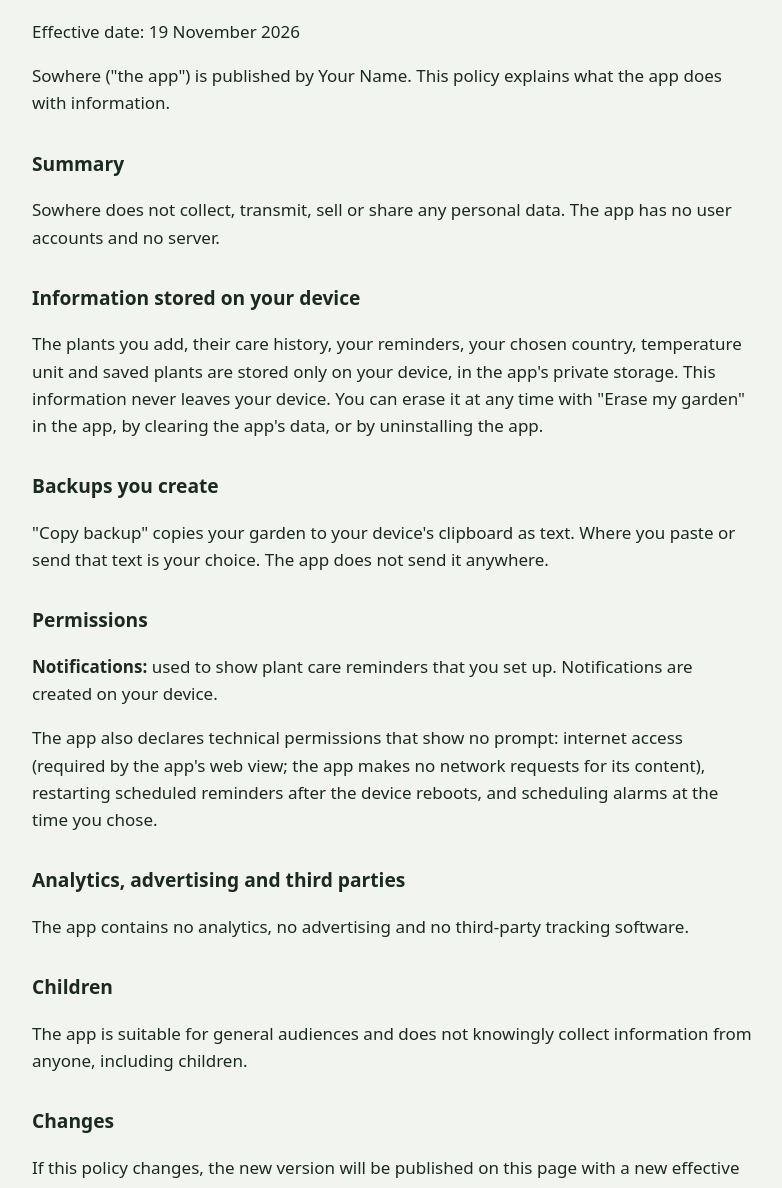
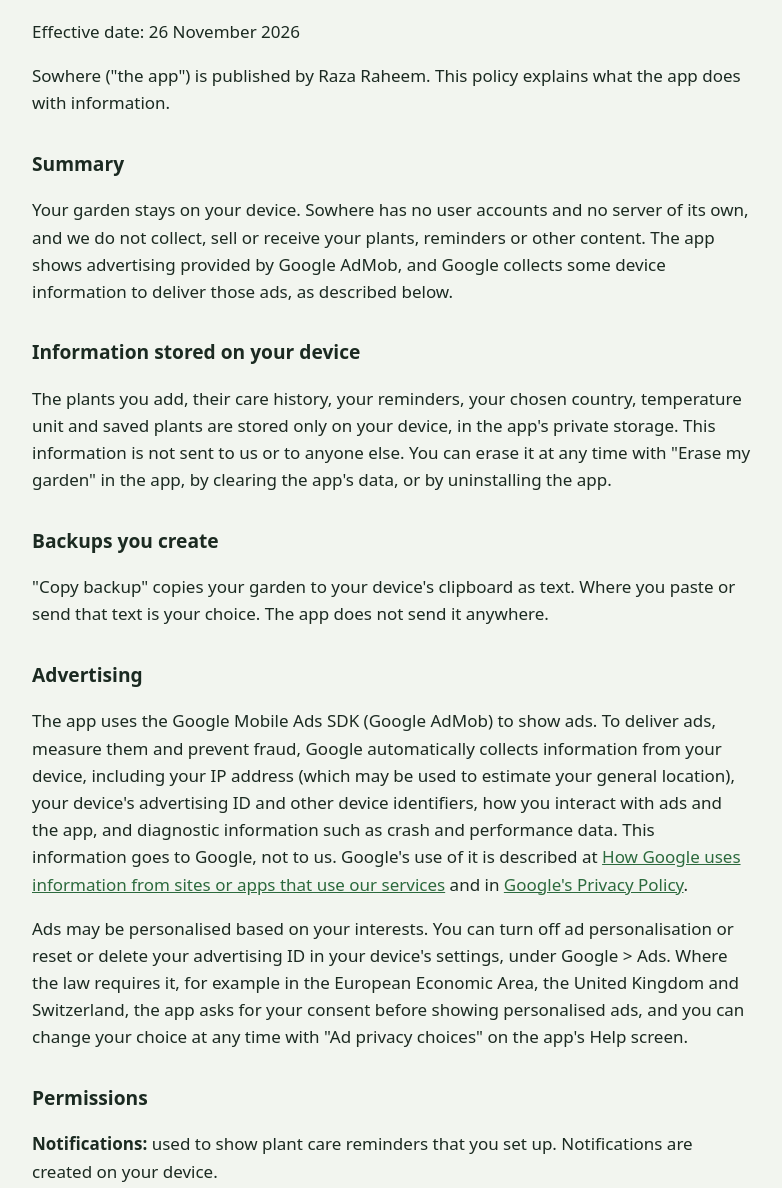
Before and after one commit to razaraheem021/sowhere, a plain HTML site: page privacy.html in a window 1280 px wide. Shown: the part 104-1292 px from the top of the page, without its empty margins (248-1030 px from the left). Drawn offline with Linux system fonts and the light colour scheme.

Commit message:
Revise privacy policy with advertising details
Updated privacy policy to include advertising information and changed effective date.

```diff
--- a/privacy.html
+++ b/privacy.html
@@ -1,25 +1,31 @@
 <!DOCTYPE html>
-<html lang="en"><head><meta charset="utf-8"><meta name="viewport" content="width=device-width, initial-scale=1">
+<html lang="en"><head><meta charset="utf-8">
+<meta http-equiv="Content-Security-Policy" content="default-src 'none'; img-src 'self'; style-src 'unsafe-inline'; base-uri 'none'; form-action 'none'">
+<meta name="referrer" content="strict-origin-when-cross-origin">
+<meta name="viewport" content="width=device-width, initial-scale=1">
 <title>Sowhere privacy policy</title>
-<meta name="description" content="Sowhere collects no personal data. Your garden and reminders are stored only on your device.">
+<meta name="description" content="Sowhere keeps your garden and reminders on your device. Ads are provided by Google AdMob.">
 <style>body{max-width:720px;margin:0 auto;padding:28px 20px 60px;font:17px/1.6 system-ui,"Segoe UI",sans-serif;color:#1b2a21;background:#f2f5ef}h1{font-size:2rem}h2{font-size:1.2rem;margin-top:32px}a{color:#2c6a3d}</style></head>
 <body>
 <h1>Sowhere privacy policy</h1>
-<p>Effective date: 19 November 2026</p>
-<p>Sowhere ("the app") is published by Your Name. This policy explains what the app does with information.</p>
+<p>Effective date: 26 November 2026</p>
+<p>Sowhere ("the app") is published by Raza Raheem. This policy explains what the app does with information.</p>
 <h2>Summary</h2>
-<p>Sowhere does not collect, transmit, sell or share any personal data. The app has no user accounts and no server.</p>
+<p>Your garden stays on your device. Sowhere has no user accounts and no server of its own, and we do not collect, sell or receive your plants, reminders or other content. The app shows advertising provided by Google AdMob, and Google collects some device information to deliver those ads, as described below.</p>
 <h2>Information stored on your device</h2>
-<p>The plants you add, their care history, your reminders, your chosen country, temperature unit and saved plants are stored only on your device, in the app's private storage. This information never leaves your device. You can erase it at any time with "Erase my garden" in the app, by clearing the app's data, or by uninstalling the app.</p>
+<p>The plants you add, their care history, your reminders, your chosen country, temperature unit and saved plants are stored only on your device, in the app's private storage. This information is not sent to us or to anyone else. You can erase it at any time with "Erase my garden" in the app, by clearing the app's data, or by uninstalling the app.</p>
 <h2>Backups you create</h2>
 <p>"Copy backup" copies your garden to your device's clipboard as text. Where you paste or send that text is your choice. The app does not send it anywhere.</p>
+<h2>Advertising</h2>
+<p>The app uses the Google Mobile Ads SDK (Google AdMob) to show ads. To deliver ads, measure them and prevent fraud, Google automatically collects information from your device, including your IP address (which may be used to estimate your general location), your device's advertising ID and other device identifiers, how you interact with ads and the app, and diagnostic information such as crash and performance data. This information goes to Google, not to us. Google's use of it is described at <a href="https://policies.google.com/technologies/partner-sites">How Google uses information from sites or apps that use our services</a> and in <a href="https://policies.google.com/privacy">Google's Privacy Policy</a>.</p>
+<p>Ads may be personalised based on your interests. You can turn off ad personalisation or reset or delete your advertising ID in your device's settings, under Google &gt; Ads. Where the law requires it, for example in the European Economic Area, the United Kingdom and Switzerland, the app asks for your consent before showing personalised ads, and you can change your choice at any time with "Ad privacy choices" on the app's Help screen.</p>
 <h2>Permissions</h2>
 <p><b>Notifications:</b> used to show plant care reminders that you set up. Notifications are created on your device.</p>
-<p>The app also declares technical permissions that show no prompt: internet access (required by the app's web view; the app makes no network requests for its content), restarting scheduled reminders after the device reboots, and scheduling alarms at the time you chose.</p>
-<h2>Analytics, advertising and third parties</h2>
-<p>The app contains no analytics, no advertising and no third-party tracking software.</p>
+<p>The app also declares permissions that show no prompt: internet access and network state (used to load ads), the advertising ID (used by Google AdMob), restarting scheduled reminders after the device reboots, and scheduling alarms at the time you chose.</p>
+<h2>Analytics and other third parties</h2>
+<p>Apart from Google AdMob, the app contains no analytics or tracking software, and we do not share information with any other third party.</p>
 <h2>Children</h2>
-<p>The app is suitable for general audiences and does not knowingly collect information from anyone, including children.</p>
+<p>The app is intended for a general audience aged 13 and over and is not directed at children.</p>
 <h2>Changes</h2>
 <p>If this policy changes, the new version will be published on this page with a new effective date.</p>
 <h2>Contact</h2>
```
